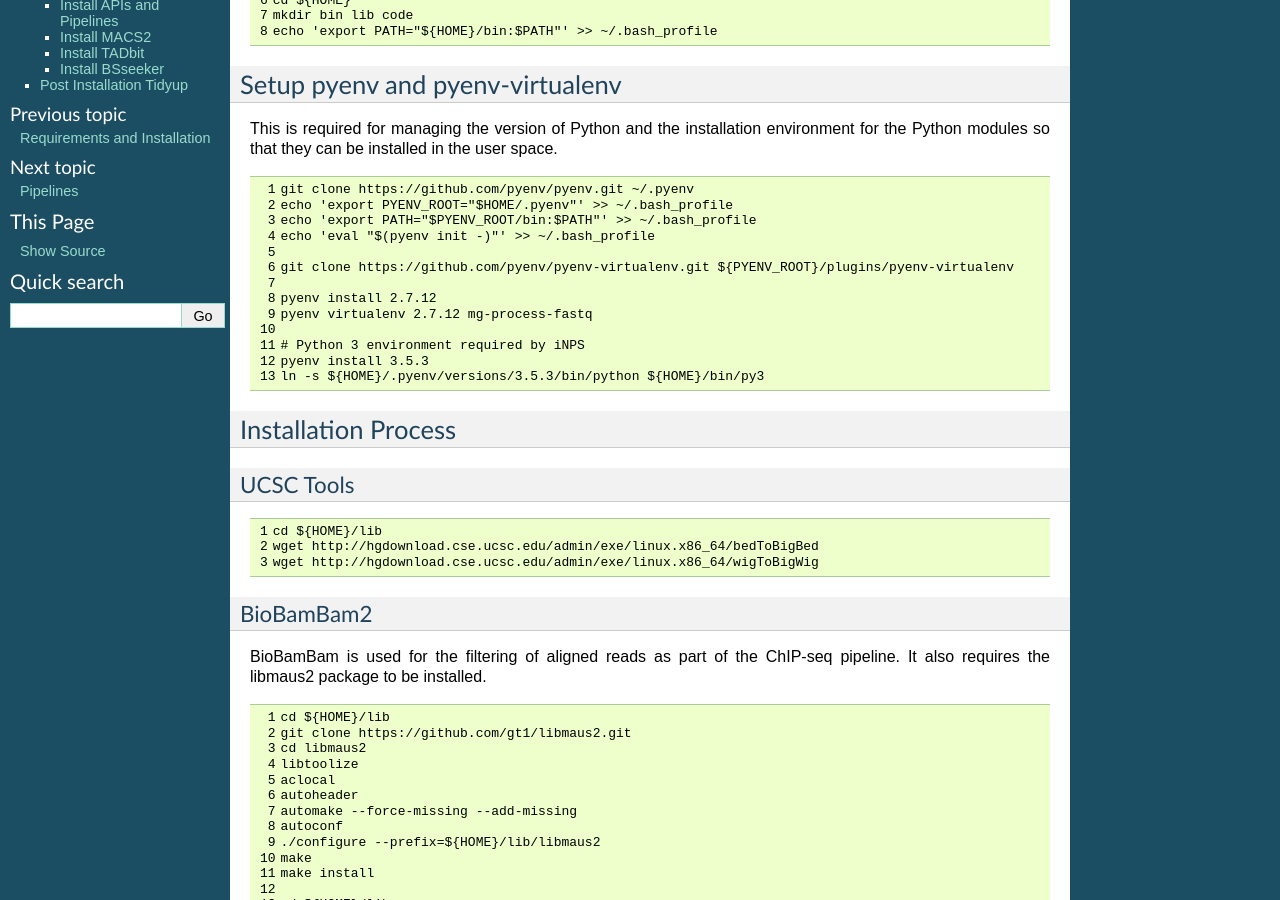
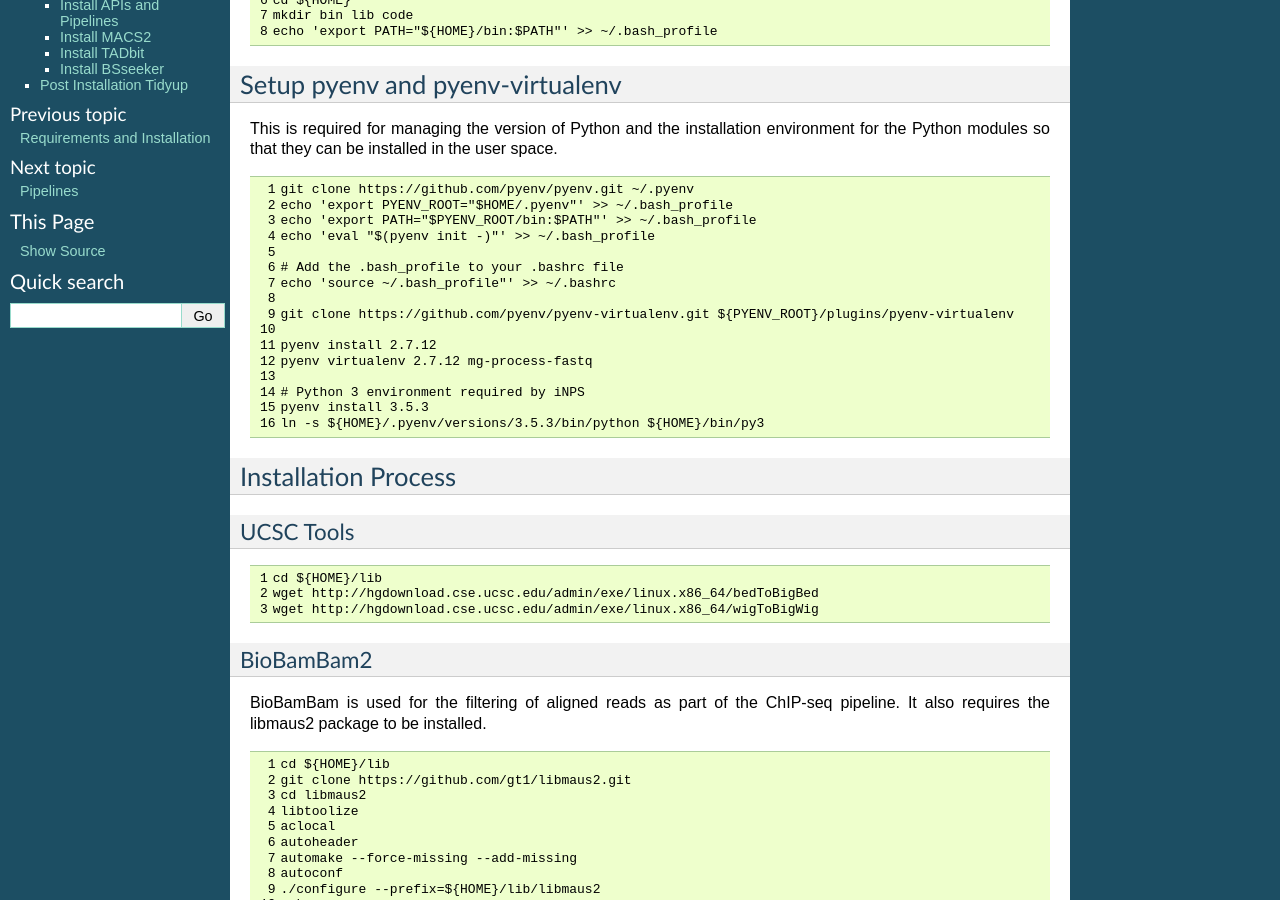
Before and after one commit to Multiscale-Genomics/mg-process-fastq, a Sphinx documentation site: the page built from docs/full_installation.rst, in a window 1280 px wide and 900 px high, scrolled down 397 px. Built offline with Sphinx 7.4.7, drawn with Linux system fonts in a browser that asks for light colours.

Commit message:
Updated the installation procedure and the pipelines test

```diff
--- a/docs/full_installation.rst
+++ b/docs/full_installation.rst
@@ -54,6 +54,9 @@ space.
    echo 'export PYENV_ROOT="$HOME/.pyenv"' >> ~/.bash_profile
    echo 'export PATH="$PYENV_ROOT/bin:$PATH"' >> ~/.bash_profile
    echo 'eval "$(pyenv init -)"' >> ~/.bash_profile
+
+   # Add the .bash_profile to your .bashrc file
+   echo 'source ~/.bash_profile"' >> ~/.bashrc
 
    git clone https://github.com/pyenv/pyenv-virtualenv.git ${PYENV_ROOT}/plugins/pyenv-virtualenv
 
```
Also changed, not shown: 1 other file.
